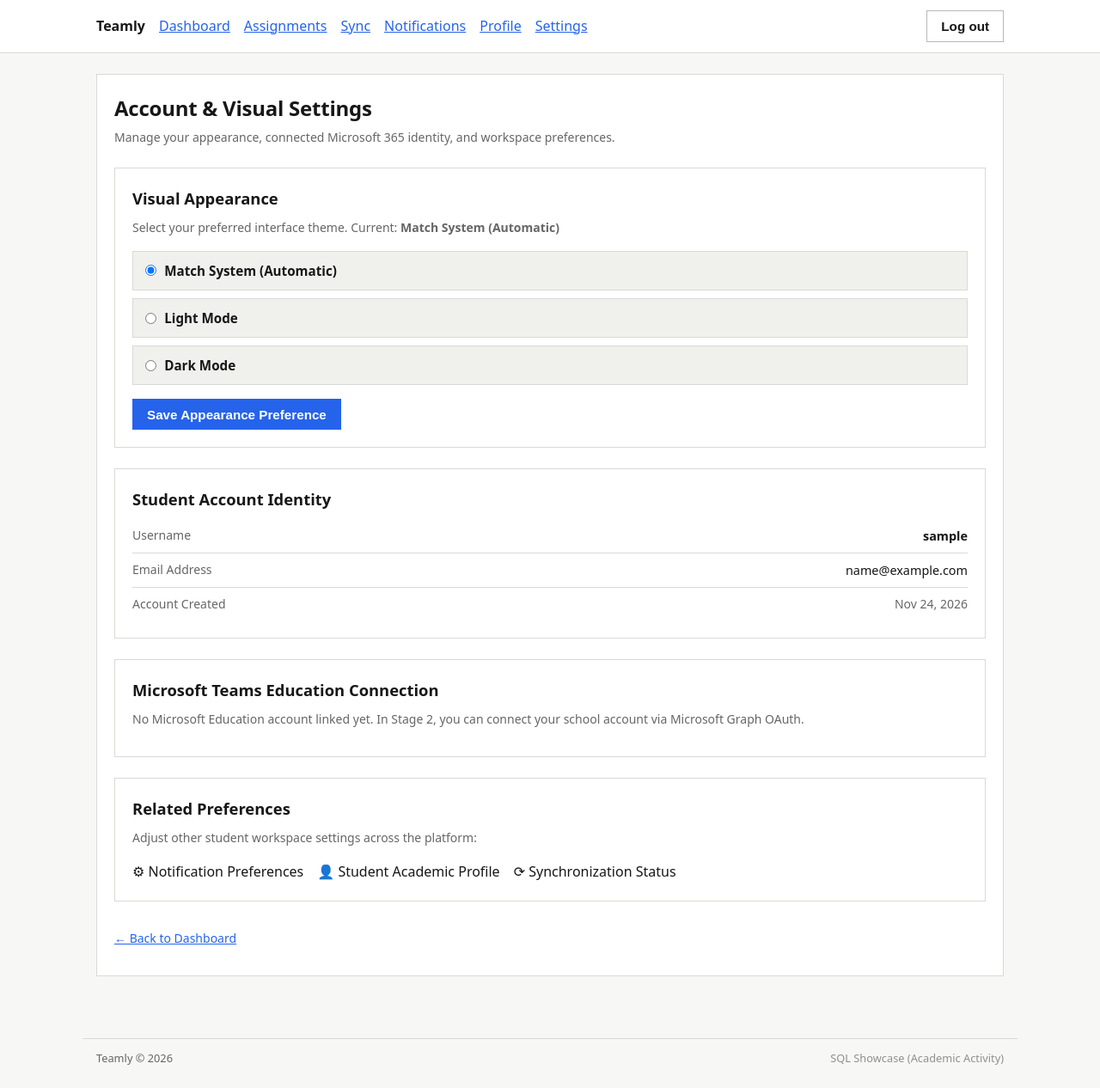
After one commit to yerdnarthc/teamly, a Django app: page /accounts/settings/ in a window 1280 px wide. The commit adds this page. Shown: the whole page at 86% size. Run offline with Django 5.2, Linux system fonts and the light colour scheme; the visitor is signed in with stand-in values (Sample User, id 1); data comes from the database, SQL or seed files in the repository.

Commit message:
feat: consolidate user settings into accounts module with 3-way theme mode using TDD

```diff
--- /dev/null
+++ b/teamly/apps/accounts/context_processors.py
@@ -0,0 +1,7 @@
+def theme_context(request):
+    """Provides user_theme ('system', 'light', or 'dark') to all templates."""
+    if hasattr(request, "user") and request.user.is_authenticated:
+        pref = getattr(request.user, "account_preference", None)
+        if pref and pref.theme:
+            return {"user_theme": pref.theme.lower()}
+    return {"user_theme": "system"}
--- /dev/null
+++ b/teamly/apps/accounts/forms.py
@@ -0,0 +1,11 @@
+from django import forms
+from .models import AccountPreference
+
+
+class AccountPreferenceForm(forms.ModelForm):
+    class Meta:
+        model = AccountPreference
+        fields = ["theme"]
+        widgets = {
+            "theme": forms.RadioSelect(),
+        }
--- a/teamly/apps/accounts/urls.py
+++ b/teamly/apps/accounts/urls.py
@@ -5,6 +5,7 @@ app_name = "accounts"
 
 urlpatterns = [
     path("", views.accounts_view, name="accounts"),
+    path("settings/", views.settings_view, name="settings"),
     path("login/", views.login_view, name="login"),
     path("logout/", views.logout_view, name="logout"),
     path("register/", views.register_view, name="register"),
--- a/teamly/apps/accounts/views.py
+++ b/teamly/apps/accounts/views.py
@@ -1,3 +1,4 @@
+from django.contrib import messages
 from django.contrib.auth import login
 from django.contrib.auth import logout as auth_logout
 from django.contrib.auth.decorators import login_required
@@ -5,7 +6,8 @@ from django.contrib.auth.forms import AuthenticationForm, UserCreationForm
 from django.shortcuts import redirect, render
 from django.utils.http import url_has_allowed_host_and_scheme
 
-from .models import MicrosoftAccount
+from .forms import AccountPreferenceForm
+from .models import AccountPreference, MicrosoftAccount
 
 
 def login_view(request):
@@ -58,3 +60,33 @@ def accounts_view(request):
     """Displays Microsoft connected account details and status."""
     ms_account = MicrosoftAccount.objects.filter(user=request.user).first()
     return render(request, "accounts/accounts.html", {"ms_account": ms_account})
+
+
+@login_required
+def settings_view(request):
+    """
+    Consolidated Account Settings view.
+    Manages client theme preference (3-way: System, Light, Dark), displays connected Microsoft account,
+    and links to Profile and Notification preferences.
+    """
+    preference, _ = AccountPreference.objects.get_or_create(user=request.user)
+    ms_account = MicrosoftAccount.objects.filter(user=request.user).first()
+
+    if request.method == "POST":
+        form = AccountPreferenceForm(request.POST, instance=preference)
+        if form.is_valid():
+            form.save()
+            messages.success(request, "Account settings updated successfully.")
+            return redirect("accounts:settings")
+    else:
+        form = AccountPreferenceForm(instance=preference)
+
+    return render(
+        request,
+        "accounts/settings.html",
+        {
+            "form": form,
+            "preference": preference,
+            "ms_account": ms_account,
+        },
+    )
--- a/teamly/teamly/settings.py
+++ b/teamly/teamly/settings.py
@@ -82,6 +82,7 @@ TEMPLATES = [
                 'django.template.context_processors.request',
                 'django.contrib.auth.context_processors.auth',
                 'django.contrib.messages.context_processors.messages',
+                'apps.accounts.context_processors.theme_context',
             ],
         },
     },
--- /dev/null
+++ b/teamly/templates/accounts/settings.html
@@ -0,0 +1,160 @@
+{% extends "base.html" %}
+{% load static %}
+
+{% block title %}Account Settings — Teamly{% endblock %}
+
+{% block extra_css %}
+<style>
+    .settings-grid {
+        display: flex;
+        flex-direction: column;
+        gap: 1.5rem;
+    }
+    .settings-section {
+        border: 1px solid var(--border);
+        background: var(--surface);
+        padding: 1.25rem;
+    }
+    .theme-radio-group {
+        display: flex;
+        flex-direction: column;
+        gap: 0.6rem;
+        margin: 1rem 0;
+    }
+    .theme-option {
+        display: flex;
+        align-items: center;
+        gap: 0.6rem;
+        padding: 0.6rem 0.85rem;
+        border: 1px solid var(--border);
+        background: var(--surface-subtle);
+        cursor: pointer;
+    }
+    .theme-option:hover {
+        border-color: var(--foreground-muted);
+    }
+    .theme-option input[type="radio"] {
+        margin: 0;
+        cursor: pointer;
+    }
+    .info-row {
+        display: flex;
+        justify-content: space-between;
+        padding: 0.5rem 0;
+        border-bottom: 1px solid var(--border);
+        font-size: 0.9rem;
+    }
+    .info-row:last-child {
+        border-bottom: none;
+    }
+    .shortcut-links {
+        display: flex;
+        gap: 1rem;
+        flex-wrap: wrap;
+        margin-top: 1rem;
+    }
+    .messages-box {
+        background: #DCFCE7;
+        color: #166534;
+        border: 1px solid #BBF7D0;
+        padding: 0.75rem 1rem;
+        margin-bottom: 1.5rem;
+        font-size: 0.9rem;
+    }
+</style>
+{% endblock %}
+
+{% block content %}
+<section class="panel" aria-labelledby="settings-heading">
+    <div style="margin-bottom: 1.5rem;">
+        <h1 id="settings-heading" style="margin: 0 0 0.25rem;">Account &amp; Visual Settings</h1>
+        <p class="meta" style="margin: 0;">Manage your appearance, connected Microsoft 365 identity, and workspace preferences.</p>
+    </div>
+
+    {% if messages %}
+    <div class="messages-box">
+        {% for message in messages %}
+            <div>{{ message }}</div>
+        {% endfor %}
+    </div>
+    {% endif %}
+
+    <div class="settings-grid">
+        <!-- 1. Visual Appearance Theme Mode -->
+        <div class="settings-section">
+            <h2 style="margin-top: 0; font-size: 1.15rem;">Visual Appearance</h2>
+            <p class="meta" style="margin-bottom: 0.75rem;">Select your preferred interface theme. Current: <strong>{{ preference.get_theme_display }}</strong></p>
+
+            <form method="post">
+                {% csrf_token %}
+                <div class="theme-radio-group">
+                    {% for radio in form.theme %}
+                    <label class="theme-option">
+                        {{ radio.tag }}
+                        <span style="font-weight: 600; font-size: 0.95rem;">{{ radio.choice_label }}</span>
+                    </label>
+                    {% endfor %}
+                </div>
+                <button type="submit" class="btn-primary">Save Appearance Preference</button>
+            </form>
+        </div>
+
+        <!-- 2. Account Credentials & Status -->
+        <div class="settings-section">
+            <h2 style="margin-top: 0; font-size: 1.15rem;">Student Account Identity</h2>
+            <div class="info-row">
+                <span class="meta">Username</span>
+                <strong>{{ user.username }}</strong>
+            </div>
+            <div class="info-row">
+                <span class="meta">Email Address</span>
+                <span>{{ user.email|default:"Not specified" }}</span>
+            </div>
+            <div class="info-row">
+                <span class="meta">Account Created</span>
+                <span class="meta">{{ user.date_joined|date:"M d, Y" }}</span>
+            </div>
+        </div>
+
+        <!-- 3. Connected Microsoft 365 Account -->
+        <div class="settings-section">
+            <h2 style="margin-top: 0; font-size: 1.15rem;">Microsoft Teams Education Connection</h2>
+            {% if ms_account %}
+                <div class="info-row">
+                    <span class="meta">Connection Status</span>
+                    <span style="color: var(--success); font-weight: 600;">● Connected</span>
+                </div>
+                <div class="info-row">
+                    <span class="meta">Teams User ID</span>
+                    <code>{{ ms_account.teams_user_id }}</code>
+                </div>
+                <div class="info-row">
+                    <span class="meta">Tenant ID</span>
+                    <code>{{ ms_account.tenant_id }}</code>
+                </div>
+                <div class="info-row">
+                    <span class="meta">Connected Since</span>
+                    <span class="meta">{{ ms_account.connected_at|date:"M d, Y h:i A" }}</span>
+                </div>
+            {% else %}
+                <p class="meta">No Microsoft Education account linked yet. In Stage 2, you can connect your school account via Microsoft Graph OAuth.</p>
+            {% endif %}
+        </div>
+
+        <!-- 4. Quick Shortcuts -->
+        <div class="settings-section">
+            <h2 style="margin-top: 0; font-size: 1.15rem;">Related Preferences</h2>
+            <p class="meta">Adjust other student workspace settings across the platform:</p>
+            <div class="shortcut-links">
+                <a href="{% url 'notifications:notifications' %}" class="btn-secondary" style="text-decoration: none; display: inline-block;">⚙ Notification Preferences</a>
+                <a href="{% url 'profile:profile' %}" class="btn-secondary" style="text-decoration: none; display: inline-block;">👤 Student Academic Profile</a>
+                <a href="{% url 'sync:sync' %}" class="btn-secondary" style="text-decoration: none; display: inline-block;">⟳ Synchronization Status</a>
+            </div>
+        </div>
+    </div>
+
+    <p class="meta" style="margin-top: 2rem;">
+        <a href="{% url 'home:home' %}">&larr; Back to Dashboard</a>
+    </p>
+</section>
+{% endblock %}
--- a/teamly/templates/base.html
+++ b/teamly/templates/base.html
@@ -1,5 +1,5 @@
 <!DOCTYPE html>
-<html lang="en">
+<html lang="en" data-theme="{{ user_theme|default:'system' }}">
 <head>
     <meta charset="UTF-8">
     <meta name="viewport" content="width=device-width, initial-scale=1.0">
@@ -7,8 +7,8 @@
     {% load static %}
     <style>
         /* Teamly palette — tokens copied from docs/DESIGN.md. One accent only. */
-        :root {
-            color-scheme: light dark;
+        :root, html[data-theme="light"] {
+            color-scheme: light;
             --background: #F7F7F5;
             --surface: #FFFFFF;
             --surface-subtle: #F0F0ED;
@@ -24,7 +24,8 @@
             --danger: #B42318;
         }
         @media (prefers-color-scheme: dark) {
-            :root {
+            :root:not([data-theme="light"]) {
+                color-scheme: dark;
                 --background: #111111;
                 --surface: #181818;
                 --surface-subtle: #222222;
@@ -39,6 +40,22 @@
                 --warning: #D19A38;
                 --danger: #E06B61;
             }
+        }
+        html[data-theme="dark"] {
+            color-scheme: dark;
+            --background: #111111;
+            --surface: #181818;
+            --surface-subtle: #222222;
+            --foreground: #F2F2F0;
+            --foreground-muted: #A3A3A0;
+            --foreground-subtle: #777774;
+            --border: #303030;
+            --border-strong: #454545;
+            --accent: #6EA8FF;
+            --accent-foreground: #0B1220;
+            --success: #58A978;
+            --warning: #D19A38;
+            --danger: #E06B61;
         }
 
         /* Sharp geometry: square corners everywhere (DESIGN.md). */
@@ -61,22 +78,35 @@
         a:hover { text-decoration-thickness: 2px; }
 
         /* Nav: thin bottom border, no shadow. */
+        header {
+            background: var(--surface);
+            border-bottom: 1px solid var(--border);
+        }
         header nav {
             display: flex; gap: 1rem; align-items: center;
             padding: 0.75rem 1rem;
-            background: var(--surface);
-            border-bottom: 1px solid var(--border);
+            max-width: 68rem;
+            margin: 0 auto;
         }
         header nav .brand { font-weight: 700; color: var(--foreground); }
         header nav a[aria-current="page"] { font-weight: 700; }
 
-        main { max-width: 30rem; margin: 0 auto; padding: 1rem; }
+        main {
+            max-width: 68rem;
+            margin: 0 auto;
+            padding: 1.5rem 1rem;
+            width: 100%;
+        }
 
         /* Cards = organizational containers: border + spacing, no shadow. */
         .panel {
             background: var(--surface);
             border: 1px solid var(--border);
             padding: 1.25rem;
+        }
+        .panel-narrow {
+            max-width: 28rem;
+            margin: 2rem auto;
         }
 
         /* Forms: rectangular inputs, thin border, clear focus. */
@@ -122,9 +152,10 @@
             {% if user.is_authenticated %}
                 <a href="{% url 'home:home' %}">Dashboard</a>
                 <a href="{% url 'assignments:list' %}">Assignments</a>
+                <a href="{% url 'sync:sync' %}">Sync</a>
                 <a href="{% url 'notifications:notifications' %}">Notifications</a>
                 <a href="{% url 'profile:profile' %}">Profile</a>
-                <a href="{% url 'user_settings:settings' %}">Settings</a>
+                <a href="{% url 'accounts:settings' %}">Settings</a>
                 <form method="post" action="{% url 'login:logout' %}" style="display: inline; margin-left: auto;">
                     {% csrf_token %}
                     <button type="submit" class="btn-secondary">Log out</button>
@@ -138,6 +169,12 @@
     <main>
         {% block content %}{% endblock %}
     </main>
+    <footer style="max-width: 68rem; margin: 3rem auto 1.5rem; padding: 0.75rem 1rem 0; border-top: 1px solid var(--border); display: flex; justify-content: space-between; align-items: center; font-size: 0.8rem; color: var(--foreground-muted);">
+        <span>Teamly &copy; {% now "Y" %}</span>
+        {% if user.is_authenticated %}
+        <span><a href="{% url 'assignments:sql_showcase' %}" style="color: var(--foreground-subtle); text-decoration: none;">SQL Showcase (Academic Activity)</a></span>
+        {% endif %}
+    </footer>
     {% block extra_js %}{% endblock %}
 </body>
 </html>
--- a/teamly/templates/login/login.html
+++ b/teamly/templates/login/login.html
@@ -6,7 +6,7 @@
 {% block extra_css %}<link rel="stylesheet" href="{% static 'css/login/login.css' %}">{% endblock %}
 
 {% block content %}
-<section class="panel" aria-labelledby="login-heading">
+<section class="panel panel-narrow" aria-labelledby="login-heading">
     <h1 id="login-heading">Login</h1>
     <p class="meta">Access your assignments.</p>
     <form method="post">
--- a/teamly/templates/login/logout_confirm.html
+++ b/teamly/templates/login/logout_confirm.html
@@ -6,7 +6,7 @@
 {% block extra_css %}<link rel="stylesheet" href="{% static 'css/login/login.css' %}">{% endblock %}
 
 {% block content %}
-<section class="panel" aria-labelledby="logout-heading">
+<section class="panel panel-narrow" aria-labelledby="logout-heading">
     <h1 id="logout-heading">Log out?</h1>
     <p class="meta">You can log back in at any time.</p>
     <form method="post">
--- a/teamly/templates/register/register.html
+++ b/teamly/templates/register/register.html
@@ -6,7 +6,7 @@
 {% block extra_css %}<link rel="stylesheet" href="{% static 'css/register/register.css' %}">{% endblock %}
 
 {% block content %}
-<section class="panel" aria-labelledby="register-heading">
+<section class="panel panel-narrow" aria-labelledby="register-heading">
     <h1 id="register-heading">Create an account</h1>
     <p class="meta">One account for your Teamly workspace.</p>
     <form method="post">
```
Also changed, not shown: GLOSSARY.md (+20 -0 lines), docs/adr/0006-consolidate-user-settings-into-deep-accounts-module.md (added, +23 -0 lines), teamly/apps/accounts/models.py (+24 -0 lines), teamly/apps/accounts/tests.py (+44 -1 lines), teamly/apps/user_settings/tests.py (+2 -6 lines), teamly/apps/user_settings/views.py (+3 -25 lines), teamly/templates/user_settings/settings.html (+1 -21 lines), teamly/apps/accounts/migrations/0002_accountpreference.py (added).
